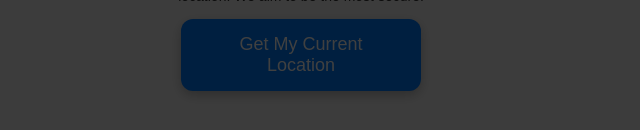
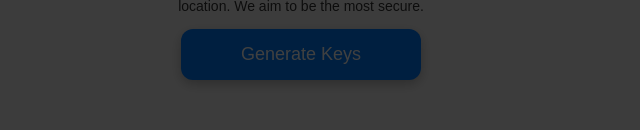
Before and after one commit to joejoe18johnson/gps_full_package_netlify, a plain HTML site: page index.html in a window 1280 px wide. Shown: the part 532-662 px from the top of the page, without its empty margins (339-979 px from the left). Drawn offline with Linux system fonts and the light colour scheme.

Commit message:
Update homepage

```diff
--- a/index.html
+++ b/index.html
@@ -26,7 +26,7 @@
         We never use or share your location. We aim to be the most secure.
     </p>
 
-    <button class="gps-btn" id="gpsBtn">Get My Current Location</button>
+    <button class="gps-btn" id="gpsBtn">Generate Keys</button>
 </div>
 
 <script src="main.js"></script>
```
Also changed, not shown: 1 other file.
